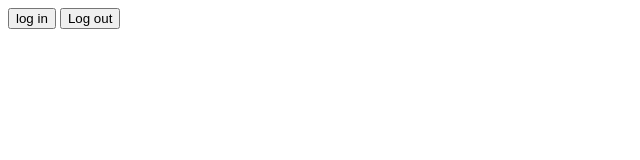
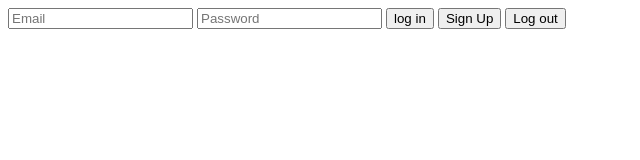
Before and after one commit to WinteringAsch/SETPGroup8, a plain HTML site: page WebApplication1/WebApplication1/Index.html in a window 1280 px wide. Shown: the whole page, without its empty margins (0-640 px from the left). Drawn offline with Linux system fonts and the light colour scheme.

```diff
--- a/WebApplication1/WebApplication1/Index.html
+++ b/WebApplication1/WebApplication1/Index.html
@@ -9,14 +9,23 @@
 </head>
 <body>
     <div class="container">
+        <input id="txtEmail" type="email" placeholder="Email">
+
+        <input id="txtPassword" type="password" placeholder="Password">
+
         <button id="btnLogin" class="btn-Login">
             log in
         </button>
+
+        <button id="btnSignUp" class="btn-SignUp">
+            Sign Up
+        </button>
+
         <button id="btnLogout" class="btn-Logout">
             Log out
          </button>
     </div>
 
-    <script src="GoogleLogin.js"></script>
+    <script src="app_old.js"></script>
 </body>
 </html>
```
